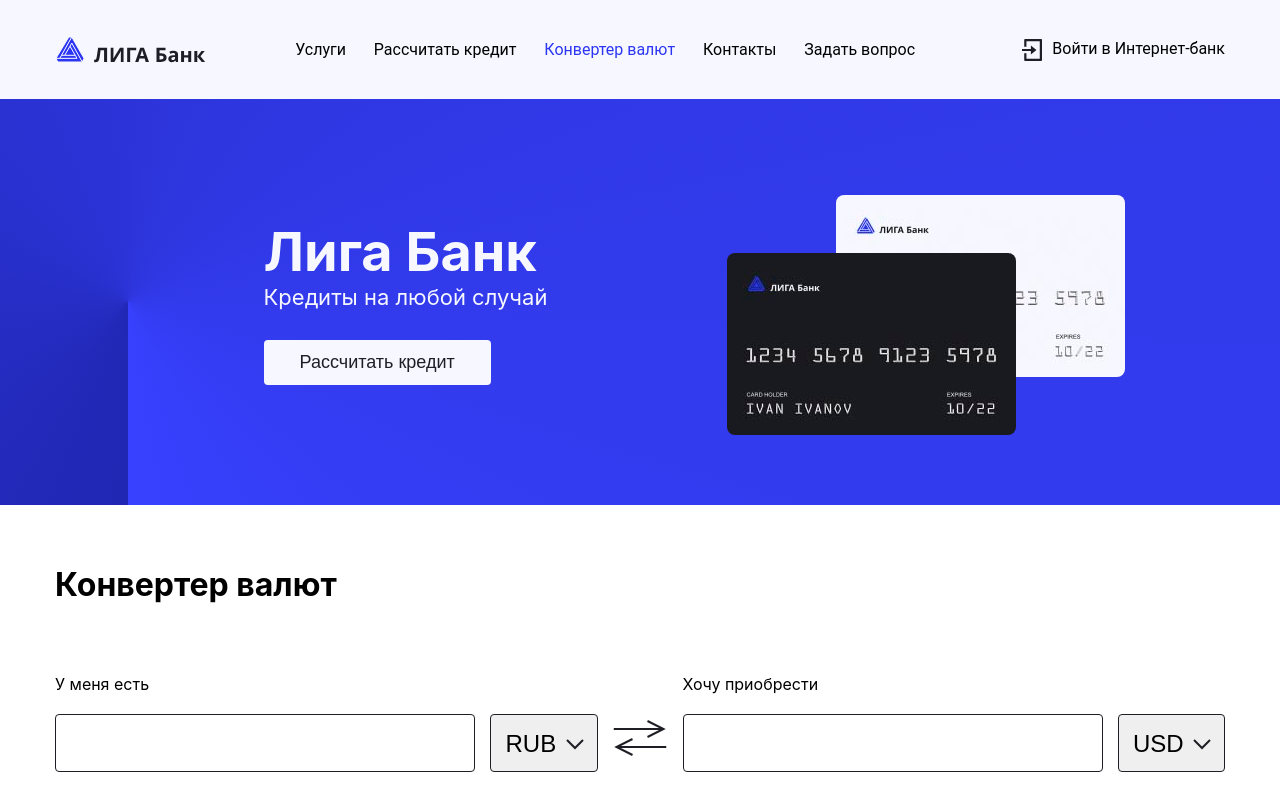
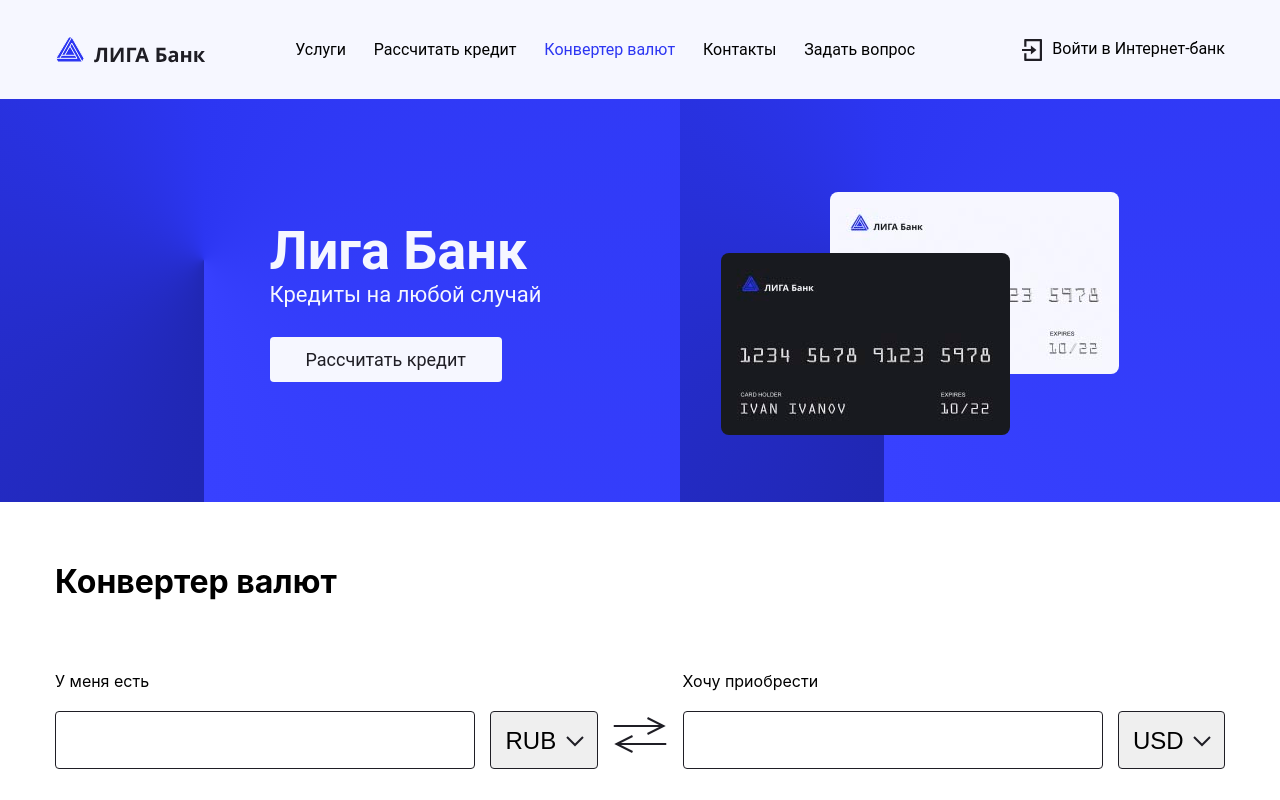
Before and after one commit to adruzhaev/Druzhaev_ligabank, a React (Create React App) app: page /currency-conversion in a window 1280 px wide. Shown: the top 800 px of the page. Built offline with nearby package versions, Linux system fonts and the light colour scheme.

Commit message:
Update conic-gradient for CreditCalculation background

```diff
--- a/src/components/CreditCalculation/creditCalculation.scss
+++ b/src/components/CreditCalculation/creditCalculation.scss
@@ -4,7 +4,8 @@
 	justify-content: center;
 	column-gap: 180px;
 	padding: 120px 0;
-	background: conic-gradient(from 3.1416rad at 10% 50%, #2027B3, #3841FF);
+	background: conic-gradient(from 3.1416rad at 30% 40%, #2027B3, #2C36F2, #3841FF);
+	background-size: 680px;
 }
 
 .calculation {
@@ -16,11 +17,13 @@
 	color: #f6f7ff;
 	font-weight: 700;
 	font-size: 54px;
+	font-family: Roboto, sans-serif;
 }
 
 .calculation__description {
 	color: #f6f7ff;
 	font-size: 22px;
+	font-family: Roboto, sans-serif;
 }
 
 .calculation__button {
--- a/src/components/common/Button/button.scss
+++ b/src/components/common/Button/button.scss
@@ -2,6 +2,7 @@
 	border: none;
 	border-radius: 4px;
 	width: max-content;
+	font-family: Roboto, sans-serif;
 
 	&:hover {
 		opacity: 0.9;
```
